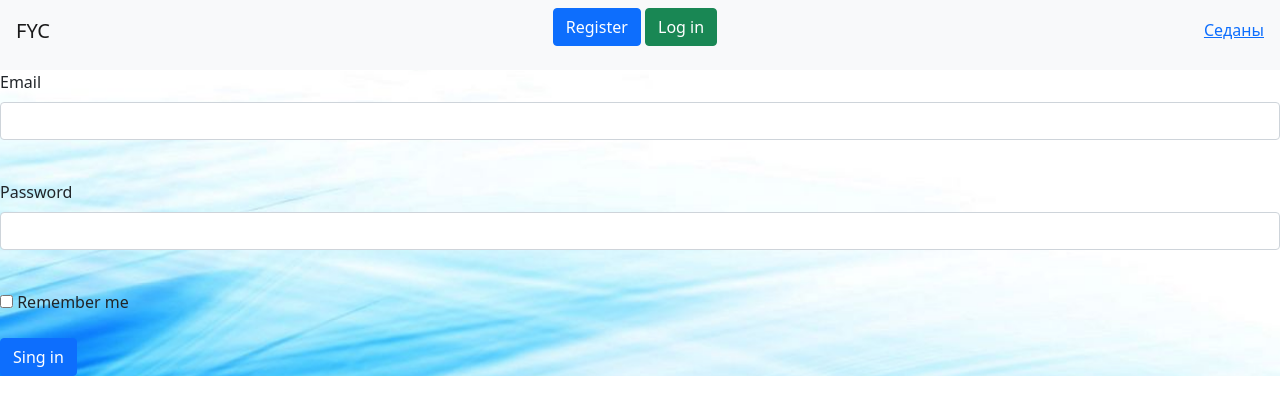
After one commit to DaniilSukhanov/Fyc, a Flask app: page /login in a window 1280 px wide. The commit adds this page. Shown: the top 415 px of the page. Run offline with Flask 2, Linux system fonts and the light colour scheme; some libraries are stand-ins or nearby versions.

Commit message:
добавление регистрации.

```diff
--- a/data/_all_models.py
+++ b/data/_all_models.py
@@ -1 +1,2 @@
 from . import cars
+from . import user
--- /dev/null
+++ b/data/login_form.py
@@ -0,0 +1,10 @@
+from flask_wtf import FlaskForm
+from wtforms import EmailField, PasswordField, BooleanField, SubmitField
+from wtforms.validators import DataRequired
+
+
+class LoginForm(FlaskForm):
+    email = EmailField('Email', validators=[DataRequired()])
+    password = PasswordField('Password', validators=[DataRequired()])
+    remember_me = BooleanField('Remember me')
+    submit = SubmitField('Sing in')
--- a/main.py
+++ b/main.py
@@ -1,9 +1,28 @@
 import flask
+from flask_login import login_user, LoginManager, login_required,\
+    logout_user, current_user
+
 from data.database import Database
 from data.cars import Cars
 import os
 
+from data.login_form import LoginForm
+from data.user import User
+from data.register_form import RegisterForm
+
+
 app = flask.Flask(__name__)
+app.config["SECRET_KEY"] = "SECRET_KEY"
+
+login_manager = LoginManager()
+login_manager.init_app(app)
+
+
+@login_manager.user_loader
+def load_user(user_id: str):
+    with Database() as session:
+        user = session.query(User).get(int(user_id))
+    return user
 
 
 @app.route("/")
@@ -31,6 +50,58 @@ def car(id_car: int):
     return flask.render_template("car.html", **data_car)
 
 
+@app.route('/register', methods=['GET', 'POST'])
+def register():
+    form = RegisterForm()
+    if form.is_submitted():
+        with Database() as session:
+            user_email = session.query(User.email).filter(
+                User.email == form.email.data
+            ).all()
+            if user_email:
+                return flask.render_template(
+                    'register.html', form=form,
+                    message='Пользователь с такой почтой есть.'
+                )
+            if form.repeated_password.data != form.password.data:
+                return flask.render_template(
+                    'register.html', form=form,
+                    message='Пароли не совпали.'
+                )
+            user = User()
+            user.name = form.name.data
+            user.surname = form.surname.data
+            user.email = form.email.data
+            user.set_password(form.password.data)
+            user.age = form.ago.data
+            session.add(user)
+            session.commit()
+        return flask.redirect("/")
+    return flask.render_template("register.html", form=form)
+
+
+@app.route('/login', methods=['GET', 'POST'])
+def login():
+    form = LoginForm()
+    if form.validate_on_submit():
+        with Database() as session:
+            user = session.query(User).filter(User.email == form.email.data).first()
+            if user and user.check_password(form.password.data):
+                login_user(user, remember=form.remember_me.data)
+                return flask.redirect("/")
+        return flask.render_template('login.html',
+                               message="Неправильный логин или пароль",
+                               form=form)
+    return flask.render_template('login.html', title='Авторизация', form=form)
+
+
+@app.route('/logout')
+@login_required
+def logout():
+    logout_user()
+    return flask.redirect("/")
+
+
 def main():
     Database.connect("db/db.db")
     app.run(port=8080, host="127.0.0.1")
--- a/templates/header.html
+++ b/templates/header.html
@@ -20,6 +20,14 @@
 <header>
     <nav class="navbar navbar-light bg-light">
         <h1 class="navbar-brand">FYC</h1>
+        {% if current_user.is_authenticated %}
+            <a class="navbar-brand" href="/logout">{{ current_user.email }}</a>
+        {% else %}
+            <p>
+                <a class="btn btn-primary " href="/register">Register</a>
+                <a class="btn btn-success" href="/login">Log in</a>
+            </p>
+        {% endif %}
         <h6><a href="/">Седаны</a></h6>
     </nav>
 </header>
--- /dev/null
+++ b/templates/login.html
@@ -0,0 +1,28 @@
+{% extends "header.html" %}
+
+{% block content %}
+<form action="" method="post">
+    {{ form.hidden_tag() }}
+    <p>
+        {{ form.email.label }}<br>
+        {{ form.email(class="form-control", type="email") }}<br>
+        {% for error in form.email.errors %}
+            <div class="alert alert-danger" role="alert">
+                {{ error }}
+            </div>
+        {% endfor %}
+    </p>
+    <p>
+        {{ form.password.label }}<br>
+        {{ form.password(class="form-control", type="password") }}<br>
+        {% for error in form.password.errors %}
+            <div class="alert alert-danger" role="alert">
+                {{ error }}
+            </div>
+        {% endfor %}
+    </p>
+    <p>{{ form.remember_me() }} {{ form.remember_me.label }}</p>
+    <p>{{ form.submit(type="submit", class="btn btn-primary") }}</p>
+    <div>{{ message }}</div>
+</form>
+{% endblock %}
```
Also changed, not shown: data/register_form.py (added, +15 -0 lines), data/user.py (added, +31 -0 lines), templates/register.html (added, +16 -0 lines), db/db.db.
